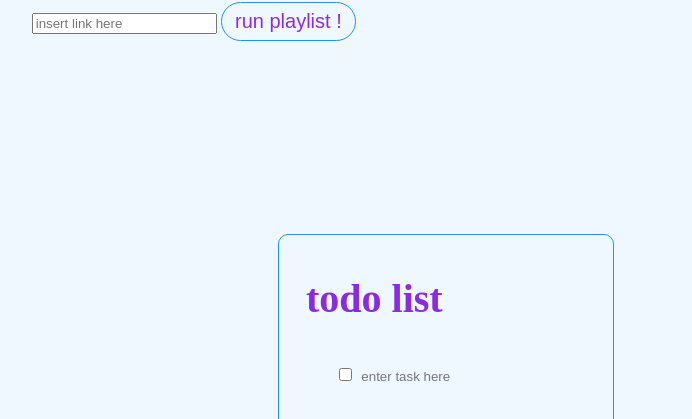
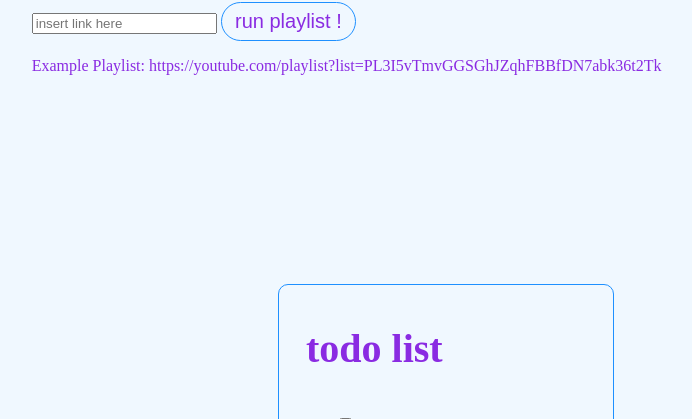
Before and after one commit to gwyneth-acb/final-project, a Flask app: page / in a window 1280 px wide. Shown: the part 942-1361 px from the top of the page, without its empty margins (194-886 px from the left). Run offline with Flask 3, Linux system fonts and the light colour scheme.

Commit message:
added example playlist

```diff
--- a/templates/index.html
+++ b/templates/index.html
@@ -38,6 +38,8 @@
                     <button id="link-button"> run playlist !</button>
                 </div>
 
+                <p> Example Playlist: https://youtube.com/playlist?list=PL3I5vTmvGGSGhJZqhFBBfDN7abk36t2Tk </p>
+
             </div>
         </section>
     </div>
```
